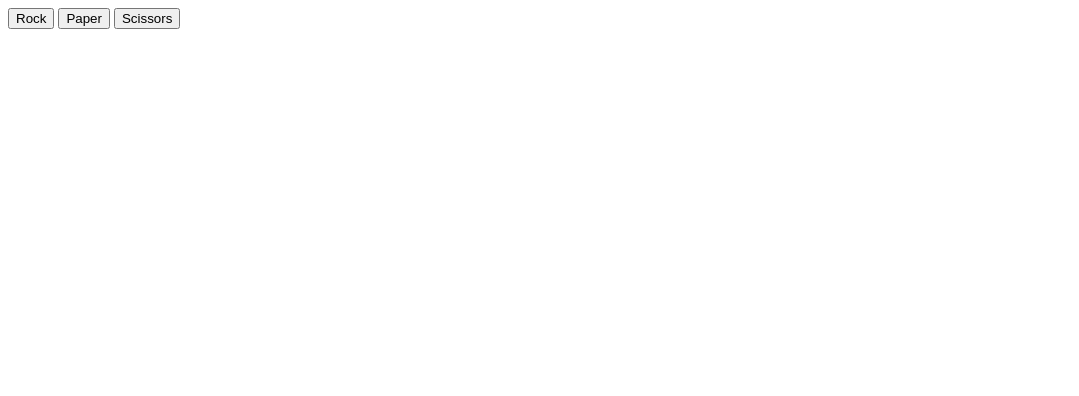
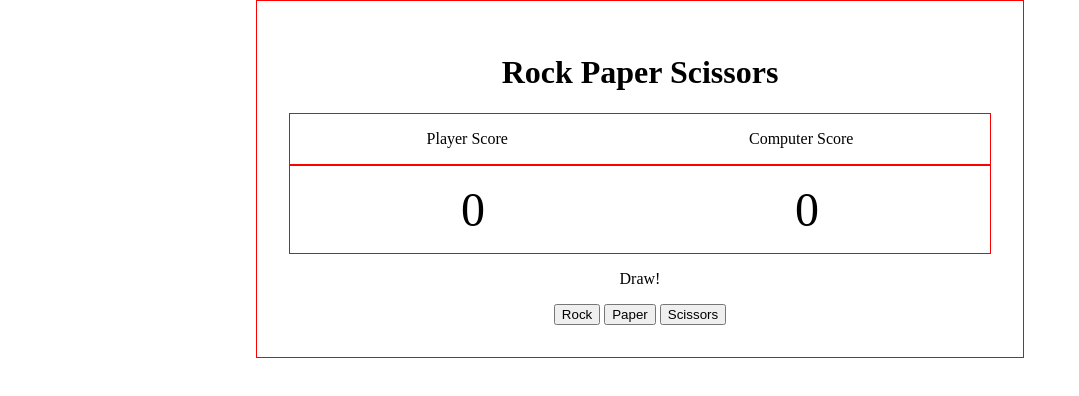
Before and after one commit to wnnow/odin-rock-paper-scissors, a plain HTML site: page index.html in a window 1280 px wide. Both pictures are taken after a click on the button "Rock". Shown: the whole page, without its empty margins (0-1079 px from the left). Drawn offline with Linux system fonts and the light colour scheme.

Commit message:
Add ui, Add updateScore&announceMessage()

```diff
--- a/index.html
+++ b/index.html
@@ -4,12 +4,27 @@
     <meta charset="UTF-8" />
     <meta name="viewport" content="width=device-width, initial-scale=1.0" />
     <title>Odin Rock Paper Scissors</title>
+    <link rel="stylesheet" href="./style.css" />
     <script src="./script.js" defer></script>
   </head>
 
   <body>
-    <button id="rpsSelectBtn">Rock</button>
-    <button id="rpsSelectBtn">Paper</button>
-    <button id="rpsSelectBtn">Scissors</button>
+    <div class="container">
+      <h1>Rock Paper Scissors</h1>
+      <div class="name-container">
+        <div class="player-name">Player Score</div>
+        <!-- <div class="hyphen">-</div> -->
+        <div class="computer-name">Computer Score</div>
+      </div>
+      <div class="score-container">
+        <div class="player-score">0</div>
+        <!-- <div class="hyphen">-</div> -->
+        <div class="computer-score">0</div>
+      </div>
+      <div class="announce-message"></div>
+      <button id="rpsSelectBtn">Rock</button>
+      <button id="rpsSelectBtn">Paper</button>
+      <button id="rpsSelectBtn">Scissors</button>
+    </div>
   </body>
 </html>
--- a/script.js
+++ b/script.js
@@ -3,11 +3,8 @@ function getComputerChoice() {
   let randomResult = rockPaperScissors[Math.floor(Math.random() * 3)];
   return randomResult;
 }
-function getPlayerSelection() {
-  let playerSelect = prompt("Rock Paper or Scissors?", "Rock");
-  return playerSelect;
-}
-
+let playerScore = 0;
+let computerScore = 0;
 function playRound(playerSelection, computerSelection) {
   let playerSelectionLowerCase = playerSelection.toLowerCase();
   let computerSelectionLowerCase = computerSelection.toLowerCase();
@@ -19,41 +16,61 @@ function playRound(playerSelection, computerSelection) {
     playerSelectionLowerCase === "rock" &&
     computerSelectionLowerCase === "scissors"
   ) {
+    playerScore += 1;
     return declarePlayerWinner;
   } else if (
     playerSelectionLowerCase === "rock" &&
     computerSelectionLowerCase === "paper"
   ) {
+    computerScore += 1;
     return declareComputerWinner;
   } else if (
     playerSelectionLowerCase === "paper" &&
     computerSelectionLowerCase === "rock"
   ) {
+    playerScore += 1;
     return declarePlayerWinner;
   } else if (
     playerSelectionLowerCase === "paper" &&
     computerSelectionLowerCase === "scissors"
   ) {
+    computerScore += 1;
     return declareComputerWinner;
   } else if (
     playerSelectionLowerCase === "scissors" &&
     computerSelectionLowerCase === "rock"
   ) {
+    computerScore += 1;
     return declareComputerWinner;
   } else if (
     playerSelectionLowerCase === "scissors" &&
     computerSelectionLowerCase === "paper"
   ) {
+    playerScore += 1;
     return declarePlayerWinner;
   } else {
     return declareDraw;
   }
 }
 
+function updateScore() {
+  const playerScoreDom = document.querySelector(".player-score");
+  const computerScoreDom = document.querySelector(".computer-score");
+  playerScoreDom.textContent = `${playerScore}`;
+  computerScoreDom.textContent = `${computerScore}`;
+}
+
 const rpsSelectBtns = document.querySelectorAll("#rpsSelectBtn");
+
+const annouceMessage = document.querySelector(".announce-message");
+
 rpsSelectBtns.forEach((btn) =>
   btn.addEventListener("click", (e) => {
     console.log(e.target.textContent);
-    console.log(playRound(e.target.textContent, getComputerChoice()));
+    annouceMessage.textContent = `${playRound(
+      e.target.textContent,
+      getComputerChoice()
+    )}`;
+    updateScore();
   })
 );
--- /dev/null
+++ b/style.css
@@ -0,0 +1,43 @@
+html {
+  box-sizing: border-box;
+}
+
+*,
+*::before,
+*::after {
+  box-sizing: inherit;
+}
+
+body {
+  padding: 0;
+  margin: 0;
+}
+
+.container {
+  border: 1px solid red;
+  width: 768px;
+  margin: 0 auto;
+  padding: 32px;
+  text-align: center;
+}
+
+.name-container,
+.score-container {
+  border: 1px solid red;
+  display: flex;
+  justify-content: space-around;
+  align-items: center;
+  padding: 16px;
+  /* margin-top: 52px; */
+}
+
+.score-container {
+  font-size: 3rem;
+}
+.hyphen {
+  font-size: 32px;
+}
+.announce-message {
+  height: 50px;
+  padding: 16px;
+}
```
